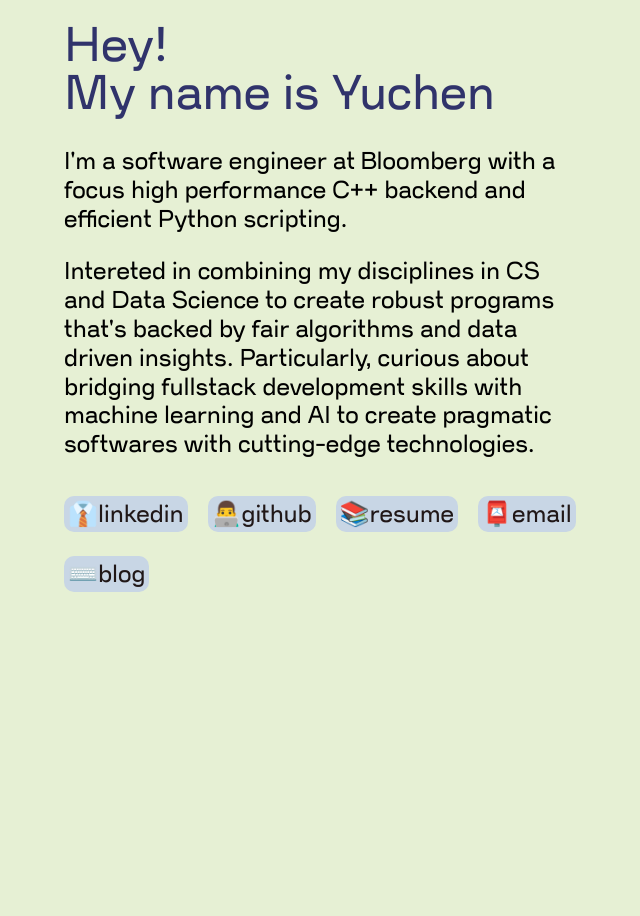
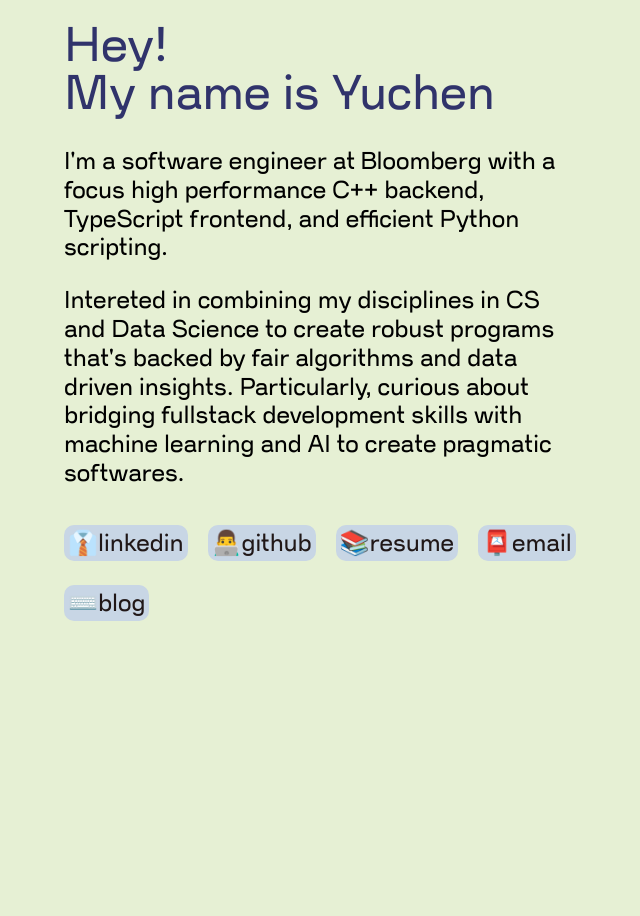
Before and after one commit to yuchenliu15/yuchenliu15.github.io, a Jekyll site: the page built from index.md, in a window 1280 px wide. Shown: the whole page, without its empty margins (0-640 px from the left). Built offline with Jekyll 4.4.1, drawn with Linux system fonts in a browser that asks for light colours.

Commit message:
udpate intro

```diff
--- a/index.md
+++ b/index.md
@@ -3,9 +3,10 @@
 title: Yuchen
 ---
 <p>
-I'm a software engineer at Bloomberg with a focus high performance C++ backend and efficient Python scripting.
+I'm a software engineer at Bloomberg with a focus high performance C++ backend, TypeScript frontend, and efficient Python scripting.
 </p>
 
 <p>
-Intereted in combining my disciplines in CS and Data Science to create robust programs that's backed by fair algorithms and data driven insights. Particularly, curious about bridging fullstack development skills with machine learning and AI to create pragmatic softwares with cutting-edge technologies.
+Intereted in combining my disciplines in CS and Data Science to create robust programs that's backed by fair algorithms and data driven insights. Particularly, curious about bridging fullstack development skills with machine learning and AI to create pragmatic softwares.
+
 </p>
```
